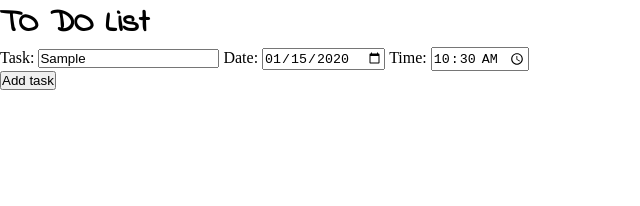
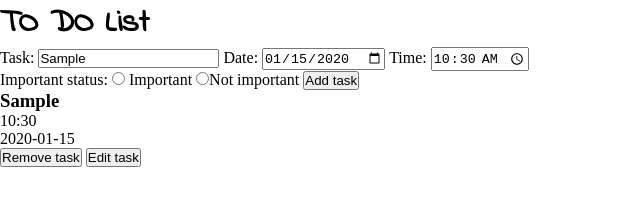
Before and after one commit to StefaniaJ/TODOlist, a plain HTML site: page index.html in a window 1280 px wide. Both pictures are taken after typing "Sample", "2020-01-15", "10:30" into the empty fields and a click on the button "Add task". Shown: the whole page, without its empty margins (0-640 px from the left). Drawn offline with Linux system fonts and the light colour scheme; no server answers; a web font is replaced by a local one.

Commit message:
add a new task button done, remove task works in console

```diff
--- a/index.html
+++ b/index.html
@@ -36,6 +36,12 @@
         </label>
       </form>
 
+      <label for="important">
+        Important status:
+        <input type="radio" id="important" class="first" name="important" value="important"> Important
+        <input type="radio" id="important" name="important" value="important">Not important
+      </label>
+      </form>
 
 
 
@@ -44,7 +50,8 @@
 
 
 
-      <button class="btnAddTask">Add task</button>
+      <!-- Add a new task button -->
+      <button type="submit" class="btnAddTask">Add task</button>
 
       <!-- Here goes the list -->
       <div class="toDoList"></div>
--- a/script.js
+++ b/script.js
@@ -2,6 +2,7 @@
 
 const link = "https://singers-373b.restdb.io/rest/todo";
 const corskey = "5d8a48a2fd86cb75861e26eb";
+const form = document.querySelector("form");
 
 function get() {
   fetch("https://singers-373b.restdb.io/rest/todo", {
@@ -31,6 +32,7 @@ function addTasksToTheDOM(task) {
   clone.querySelector(".time").textContent = task.time;
   clone.querySelector(".date").textContent = task.date;
   clone.querySelector(".important").textContent = task.important;
+  clone.querySelector(".toDoListContainer").dataset.taskId = task._id;
 
   clone.querySelector(".btnRemoveTask").addEventListener("click", () => {
     console.log(task._id);
@@ -38,14 +40,18 @@ function addTasksToTheDOM(task) {
   });
 
   // Append the clone to the parent
-  parent.appendChild(clone);
+  parent.prepend(clone);
 }
 
 function post() {
   const data = {
-    task: "drink more water",
-    date: "2019-09-27T23:50:31.030Z",
-    important: true
+    // task: "sleeeeeeeeepppppp",
+    // date: "2019-09-27T23:50:31.030Z",
+    // important: true
+    task: form.elements.task.value,
+    date: form.elements.date.value,
+    time: form.elements.time.value
+    // important: form.elements.important.value
   };
 
   const postData = JSON.stringify(data);
@@ -75,3 +81,8 @@ function deleteIt(id) {
     .then(res => res.json())
     .then(data => console.log(data));
 }
+
+// Global events
+document.querySelector(".btnAddTask").addEventListener("click", e => {
+  post();
+});
```
